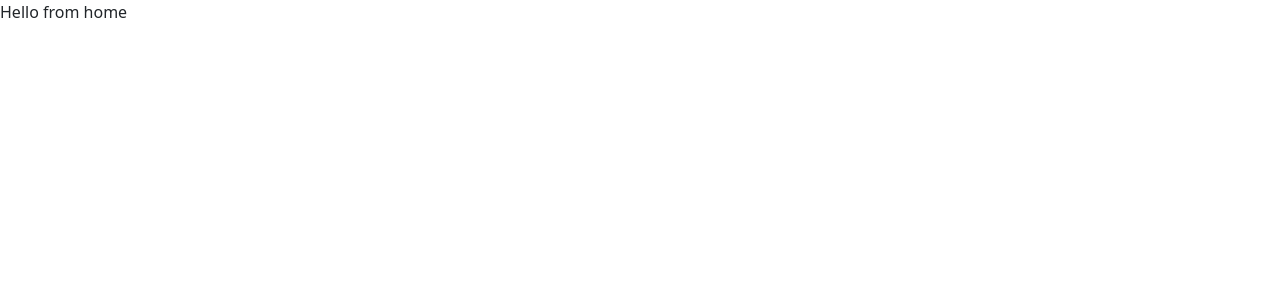
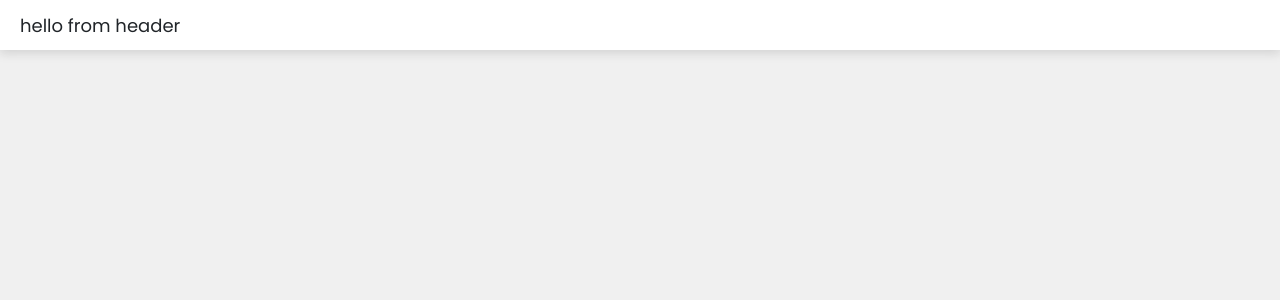
Before and after one commit to shreynpatel23/ondc-ui-layer, a React (Create React App) app: page /home in a window 1280 px wide. Shown: the top 300 px of the page. Built offline with nearby package versions, Linux system fonts and the light colour scheme.

Commit message:
add node sass

```diff
--- a/package.json
+++ b/package.json
@@ -10,6 +10,7 @@
     "axios": "^0.24.0",
     "bootstrap": "^5.1.3",
     "jquery": "^3.6.0",
+    "node-sass": "^6.0.0",
     "react": "^17.0.2",
     "react-dom": "^17.0.2",
     "react-router-dom": "^5.2.0",
--- a/public/index.html
+++ b/public/index.html
@@ -10,20 +10,14 @@
       content="Web site created using create-react-app"
     />
     <link rel="apple-touch-icon" href="%PUBLIC_URL%/logo192.png" />
-    <!--
-      manifest.json provides metadata used when your web app is installed on a
-      user's mobile device or desktop. See https://developers.google.com/web/fundamentals/web-app-manifest/
-    -->
     <link rel="manifest" href="%PUBLIC_URL%/manifest.json" />
-    <!--
-      Notice the use of %PUBLIC_URL% in the tags above.
-      It will be replaced with the URL of the `public` folder during the build.
-      Only files inside the `public` folder can be referenced from the HTML.
+    <link rel="preconnect" href="https://fonts.googleapis.com" />
+    <link rel="preconnect" href="https://fonts.gstatic.com" crossorigin />
+    <link
+      href="https://fonts.googleapis.com/css2?family=Poppins:wght@400;500;600&display=swap"
+      rel="stylesheet"
+    />
 
-      Unlike "/favicon.ico" or "favicon.ico", "%PUBLIC_URL%/favicon.ico" will
-      work correctly both with client-side routing and a non-root public URL.
-      Learn how to configure a non-root public URL by running `npm run build`.
-    -->
     <title>Ondc Ui layer</title>
   </head>
   <body>
--- a/src/App.css
+++ b/src/App.css
@@ -3,6 +3,11 @@ body {
   margin: 0;
   padding: 0;
   box-sizing: border-box;
+  font-family: "Poppins", sans-serif !important;
+  font-size: 18px;
+  font-weight: normal;
+  line-height: normal;
+  letter-spacing: normal;
 }
 
 p,
--- /dev/null
+++ b/src/assets/scss/variables.scss
@@ -0,0 +1,8 @@
+$backgroundColor: #f0f0f0;
+$primaryColor: #1e1e1e;
+$secondaryColor: #7b7b7b;
+$accentColor: #f37a20;
+$placeholderText: #bcbcbc;
+$error: #ff7272;
+$success: #59ff9c;
+$white: #fff;
--- a/src/components/application/home/home.js
+++ b/src/components/application/home/home.js
@@ -1,5 +1,10 @@
 import React from "react";
-
+import styles from "./home.module.scss";
+import Header from "../../shared/header/header";
 export default function Home() {
-  return <div>Hello from home</div>;
+  return (
+    <div className={styles.background}>
+      <Header />
+    </div>
+  );
 }
--- /dev/null
+++ b/src/components/application/home/home.module.scss
@@ -0,0 +1,6 @@
+@import "../../../assets/scss/variables.scss";
+
+.background {
+  height: 100vh;
+  background-color: $backgroundColor;
+}
--- a/src/components/shared/header/header.js
+++ b/src/components/shared/header/header.js
@@ -1,5 +1,10 @@
 import React from "react";
+import styles from "./header.module.scss";
 
 export default function Header() {
-  return <div>hello from header</div>;
+  return (
+    <div className={`${styles.header_back} d-flex align-items-center`}>
+      hello from header
+    </div>
+  );
 }
--- /dev/null
+++ b/src/components/shared/header/header.module.scss
@@ -0,0 +1,8 @@
+@import "../../../assets/scss/variables.scss";
+
+.header_back {
+  height: 50px;
+  padding: 0 20px;
+  background-color: $white;
+  box-shadow: 0 3px 10px 0 rgba($primaryColor, 0.15);
+}
```
Also changed, not shown: 1 other file (tests, documents, lock files or other folders).
